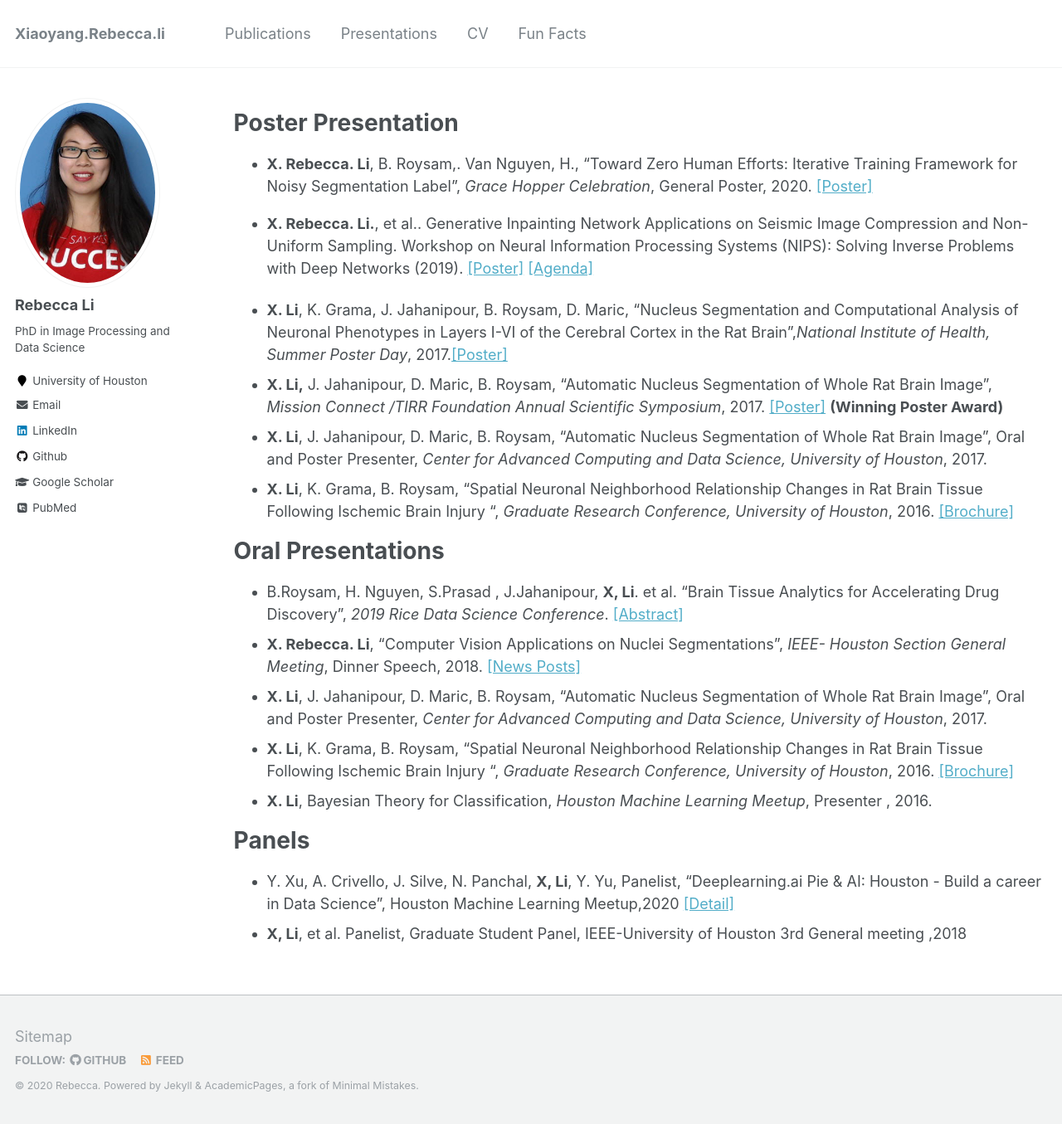
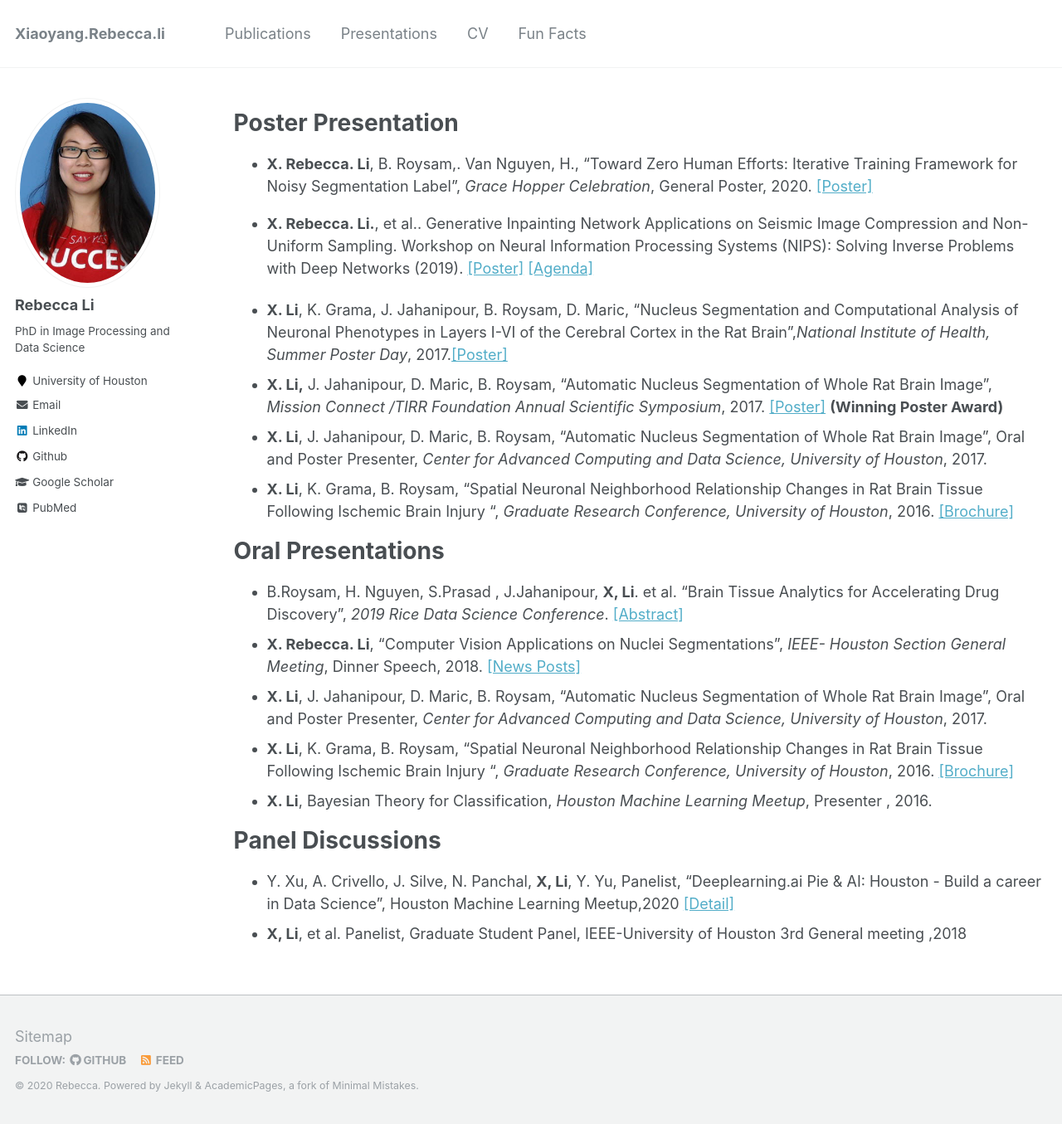
Before and after one commit to Xiaoyang-Rebecca/xiaoyang-rebecca.github.io, a Jekyll site: the page built from _pages/Presentations.md, in a window 1280 px wide and 1355 px high. Shown: the whole window at 83% size. Built offline with Jekyll 4.4.1, drawn with Linux system fonts in a browser that asks for light colours; some web fonts are replaced.

Commit message:
Update Presentations.md

```diff
--- a/_pages/Presentations.md
+++ b/_pages/Presentations.md
@@ -24,7 +24,7 @@ author_profile: true
 -	**X. Li**, K. Grama, B. Roysam, “Spatial Neuronal Neighborhood Relationship Changes in Rat Brain Tissue Following Ischemic Brain Injury “, *Graduate Research Conference, University of Houston*, 2016. [[Brochure]](http://grc.ee.uh.edu/sites/grc.ee.uh.edu/files/files/GRC2016_Program_for_Web_April29_final.pdf)
 -	**X. Li**,  Bayesian Theory for Classification, *Houston Machine Learning Meetup*, Presenter , 2016.
 
-# Panels
+# Panel Discussions
 
 - Y. Xu, A. Crivello, J. Silve, N. Panchal, **X, Li**, Y. Yu, Panelist, "Deeplearning.ai Pie & AI: Houston - Build a career in Data Science", Houston Machine Learning Meetup,2020 [[Detail]](https://www.meetup.com/Houston-Machine-Learning/events/267287657/)
 - **X, Li**, et al. Panelist, Graduate Student Panel, IEEE-University of Houston 3rd General meeting ,2018
```
